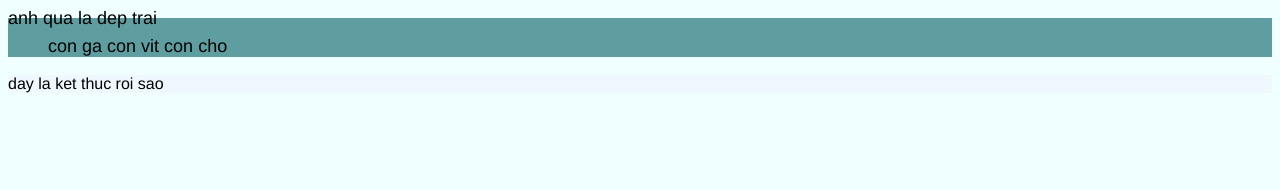
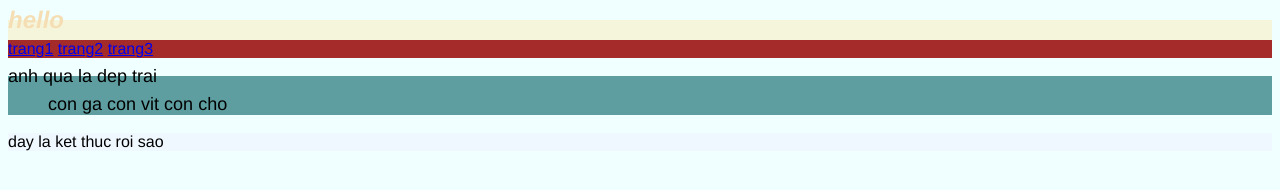
Before and after one commit to toan22102006a-collab/my2html, a plain HTML site: page haha.html in a window 1280 px wide. Drawn offline with Linux system fonts and the light colour scheme.

Commit message:
Add files via upload

```diff
--- a/haha.html
+++ b/haha.html
@@ -6,6 +6,14 @@
     <link rel="stylesheet" href="style.css" />
   </head>
   <body>
+    <header>
+      <h2>hello</h2>
+      <nav>
+        <a href="index1.html">trang1</a>
+        <a href="haha.html">trang2</a>
+        <a href="index.html">trang3</a>
+      </nav>
+    </header>
     <main>
       <p>anh qua la dep trai</p>
       <ol>
```
Also changed, not shown: index.html (+5 -0 lines).
